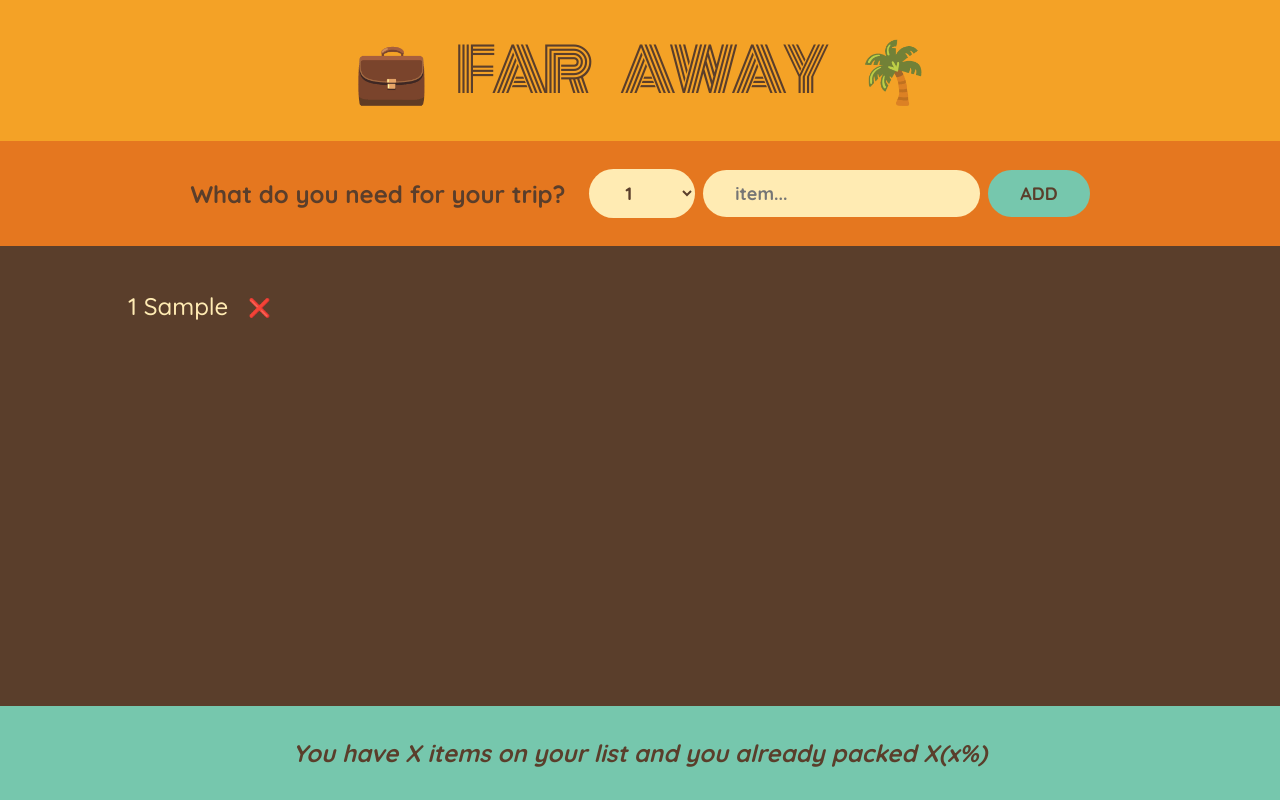
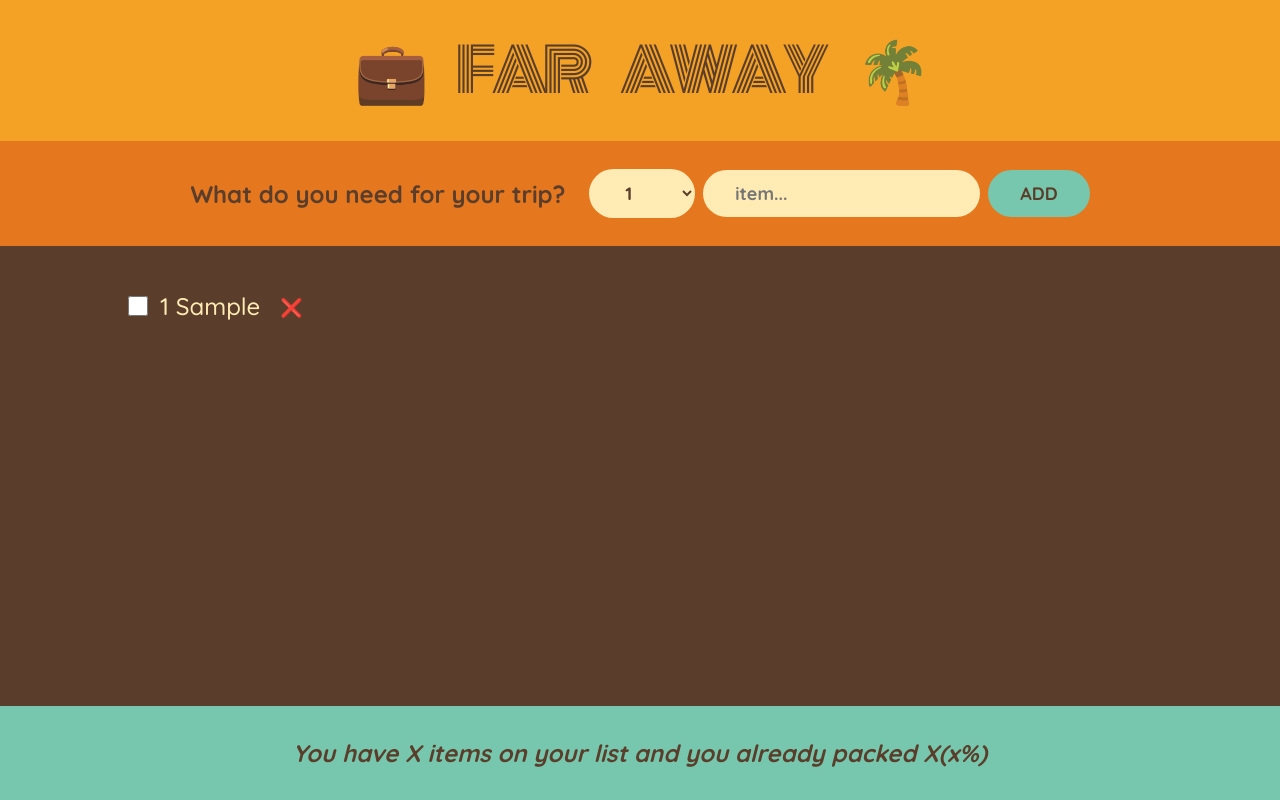
Before and after one commit to sairu-sh/packing-list, a React (Create React App) app: page / in a window 1280 px wide. Both pictures are taken after typing "Sample" into the empty fields and a click on the button "ADD". Built offline with nearby package versions, Linux system fonts and the light colour scheme.

Commit message:
added a handleToggle function to toggle the packed state of the item and passed it to the items component through the packingList component

```diff
--- a/src/App.js
+++ b/src/App.js
@@ -16,11 +16,23 @@
     setItems((items) => items.filter((item) => item.id !== id));
   }
 
+  function handleToggleItem(id) {
+    setItems((items) =>
+      items.map((item) =>
+        item.id === id ? { ...item, packed: !item.packed } : item
+      )
+    );
+  }
+
   return (
     <div className="app">
       <Logo />
       <Form onAddItems={handleAddItems} />
-      <PackingList items={items} onDeleteItem={handleDeleteItem} />
+      <PackingList
+        items={items}
+        onDeleteItem={handleDeleteItem}
+        onToggleItem={handleToggleItem}
+      />
       <Stats />
     </div>
   );
@@ -67,21 +79,31 @@
   );
 }
 
-function PackingList({ items, onDeleteItem }) {
+function PackingList({ items, onDeleteItem, onToggleItem }) {
   return (
     <div className="list">
       <ul>
         {items.map((item) => (
-          <Item item={item} key={item.id} onDeleteItem={onDeleteItem} />
+          <Item
+            item={item}
+            key={item.id}
+            onDeleteItem={onDeleteItem}
+            onToggleItem={onToggleItem}
+          />
         ))}
       </ul>
     </div>
   );
 }
 
-function Item({ item, onDeleteItem }) {
+function Item({ item, onDeleteItem, onToggleItem }) {
   return (
     <li>
+      <input
+        type="checkbox"
+        value={item.packed}
+        onChange={() => onToggleItem(item.id)}
+      ></input>
       <span style={item.packed ? { textDecoration: "line-through" } : null}>
         {item.quantity} {item.description}
       </span>
```
